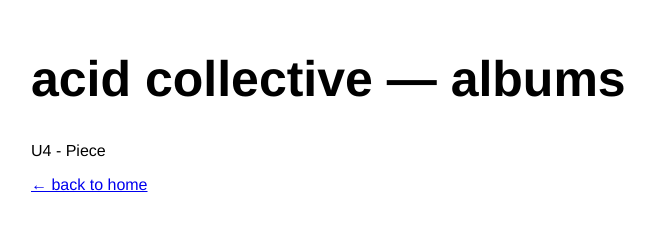
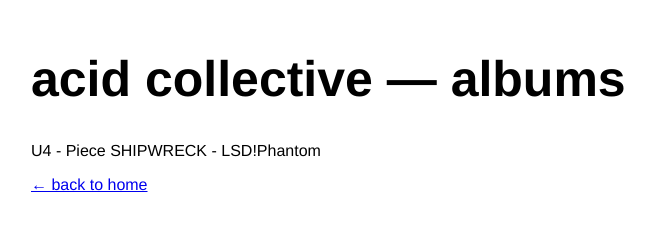
Before and after one commit to Piecedep/acidcollective.github.io, a plain HTML site: page albums.html in a window 1280 px wide. Shown: the whole page, without its empty margins (19-674 px from the left). Drawn offline with Linux system fonts and the light colour scheme.

Commit message:
Update albums.html

```diff
--- a/albums.html
+++ b/albums.html
@@ -29,7 +29,8 @@
 <body>
   <h1>acid collective — albums</h1>
 
-  <p>U4 - Piece </p>
+  <p>U4 - Piece
+SHIPWRECK - LSD!Phantom</p>
 
   <div class="blue"><a href="index.html">← back to home</a></div>
 </body>
```
